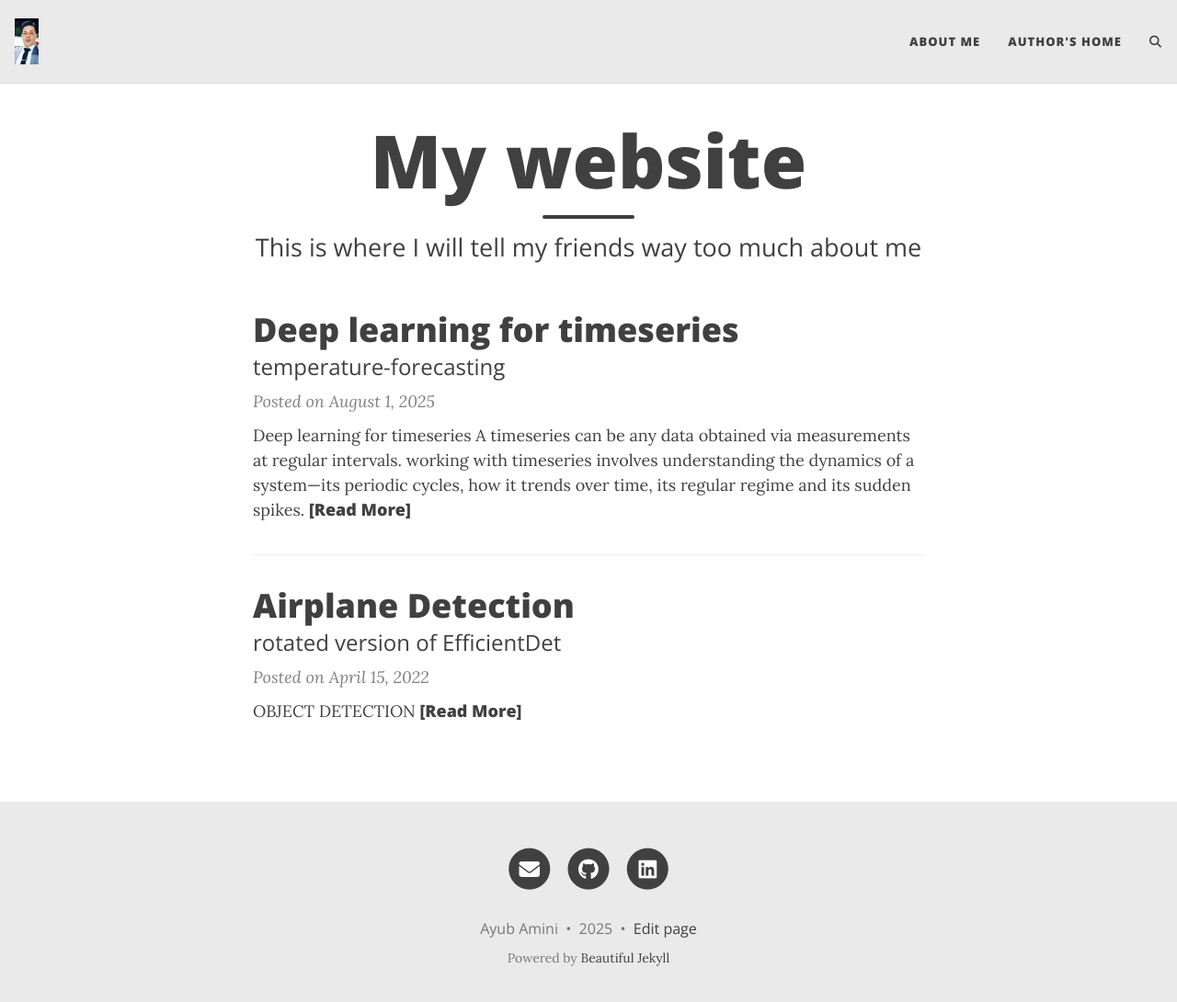
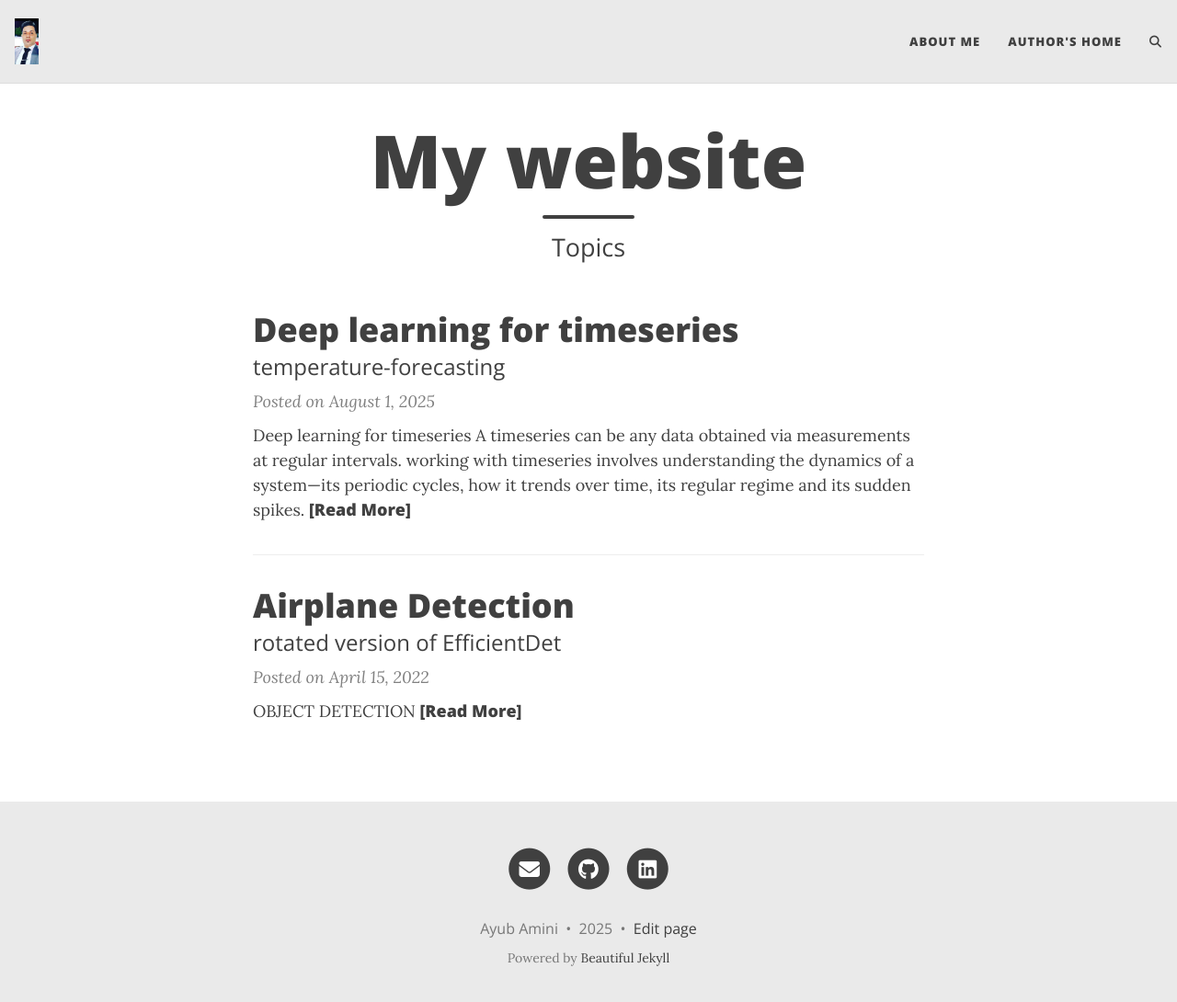
Before and after one commit to jobe1366/jobe1366.github.io, a Jekyll site: the page built from index.html, in a window 1280 px wide and 1103 px high. Shown: the top 1090 px of the window at 92% size. Built offline with Jekyll 4.4.1, drawn with Linux system fonts in a browser that asks for light colours; the list of posts is cut into pages by our own code; comment, search, counter and statistics services are not loaded.

Commit message:
Update index.html

```diff
--- a/index.html
+++ b/index.html
@@ -1,5 +1,5 @@
 ---
 layout: home
 title: My website
-subtitle: This is where I will tell my friends way too much about me
+subtitle: Topics
 ---
```
